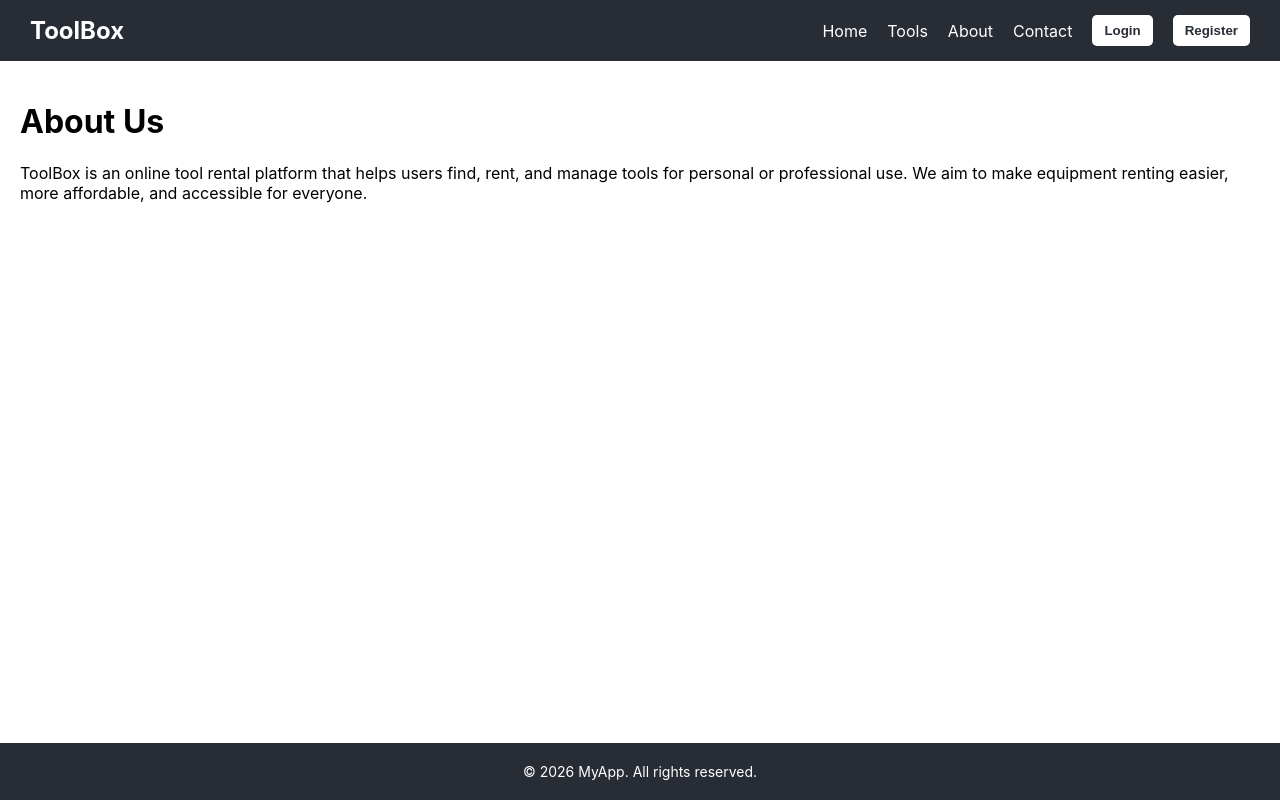
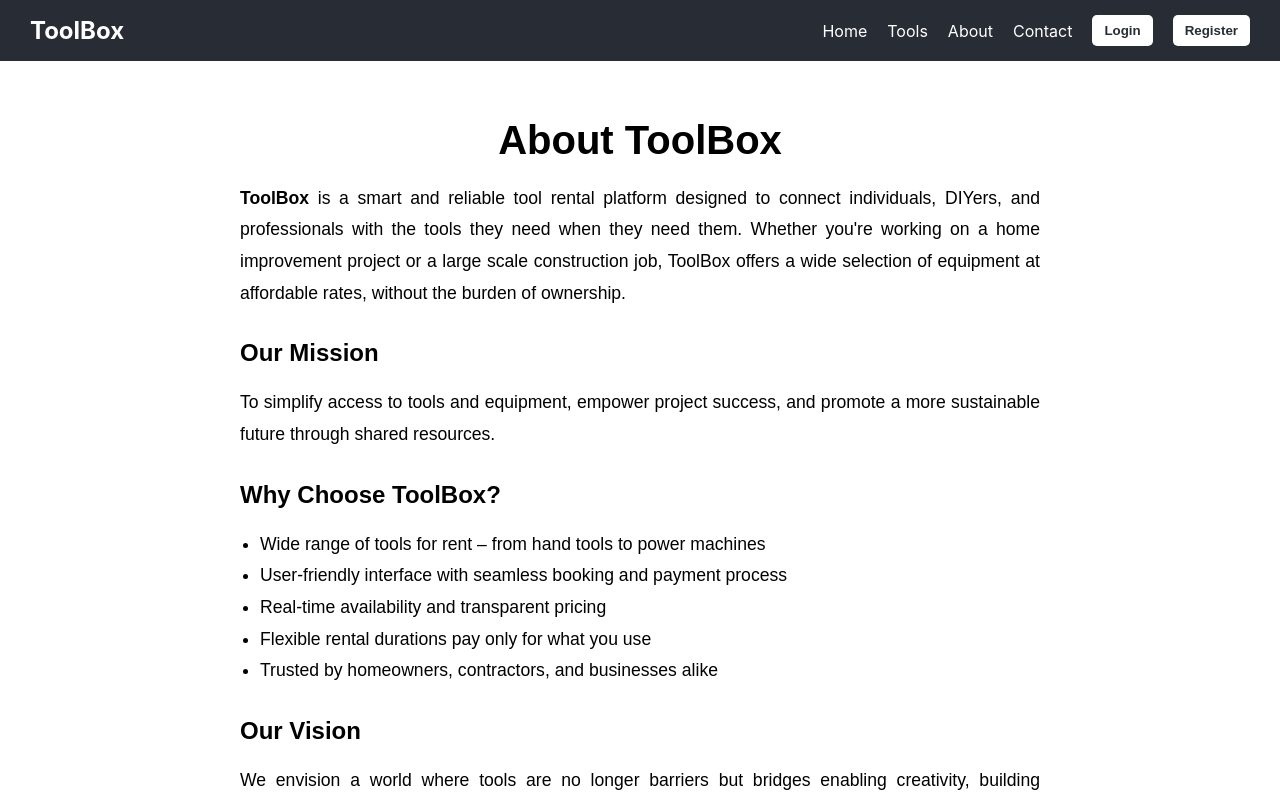
Before and after one commit to TharinduLakshimal/ToolBox, a React (Create React App) app in the folder frontend/: page /about in a window 1280 px wide. Shown: the top 800 px of the page. Built offline with nearby package versions, Linux system fonts and the light colour scheme.

Commit message:
Update aboutus.js

```diff
--- a/frontend/src/pages/aboutus.js
+++ b/frontend/src/pages/aboutus.js
@@ -2,11 +2,55 @@ import React from 'react';
 
 const About = () => {
   return (
-    <div style={{ padding: '20px' }}>
-      <h1>About Us</h1>
-      <p>
-        ToolBox is an online tool rental platform that helps users find, rent, and manage tools for personal or professional use.
-        We aim to make equipment renting easier, more affordable, and accessible for everyone.
+    <div
+      style={{
+        padding: '30px',
+        maxWidth: '800px',
+        margin: '0 auto',
+        fontFamily: 'sans-serif',
+        textAlign: 'justify',
+      }}
+    >
+      <h1 style={{ fontSize: '2.5rem', marginBottom: '20px', textAlign: 'center' }}>About ToolBox</h1>
+
+      <p style={{ fontSize: '1.1rem', lineHeight: '1.8', marginBottom: '20px' }}>
+        <strong>ToolBox</strong> is a smart and reliable tool rental platform designed to connect
+        individuals, DIYers, and professionals with the tools they need when they need them.
+        Whether you're working on a home improvement project or a large scale construction job,
+        ToolBox offers a wide selection of equipment at affordable rates, without the burden of
+        ownership.
+      </p>
+
+      <h2 style={{ fontSize: '1.5rem', marginTop: '30px', textAlign: 'left' }}>Our Mission</h2>
+      <p style={{ fontSize: '1.1rem', lineHeight: '1.8' }}>
+        To simplify access to tools and equipment, empower project success, and promote a more
+        sustainable future through shared resources.
+      </p>
+
+      <h2 style={{ fontSize: '1.5rem', marginTop: '30px', textAlign: 'left' }}>Why Choose ToolBox?</h2>
+      <ul
+        style={{
+          fontSize: '1.1rem',
+          lineHeight: '1.8',
+          paddingLeft: '20px',
+          marginTop: '10px',
+        }}
+      >
+        <li>  Wide range of tools for rent – from hand tools to power machines</li>
+        <li>  User-friendly interface with seamless booking and payment process</li>
+        <li>  Real-time availability and transparent pricing</li>
+        <li>  Flexible rental durations pay only for what you use</li>
+        <li>  Trusted by homeowners, contractors, and businesses alike</li>
+      </ul>
+
+      <h2 style={{ fontSize: '1.5rem', marginTop: '30px', textAlign: 'left' }}>Our Vision</h2>
+      <p style={{ fontSize: '1.1rem', lineHeight: '1.8' }}>
+        We envision a world where tools are no longer barriers but bridges enabling creativity,
+        building dreams, and reducing waste through smart, shared access.
+      </p>
+
+      <p style={{ fontSize: '1.1rem', marginTop: '30px', fontStyle: 'italic', textAlign: 'center' }}>
+        ToolBox – Rent Smart. Build Better.
       </p>
     </div>
   );
```
